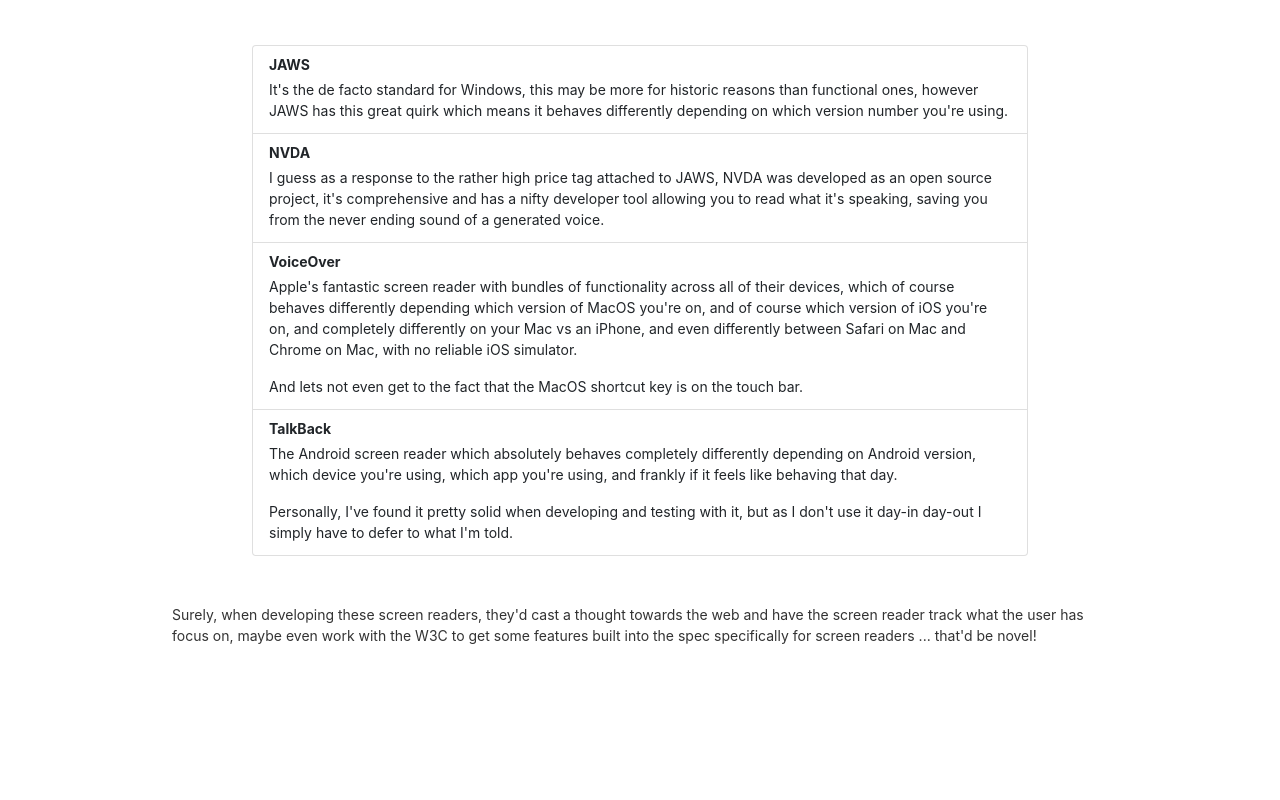
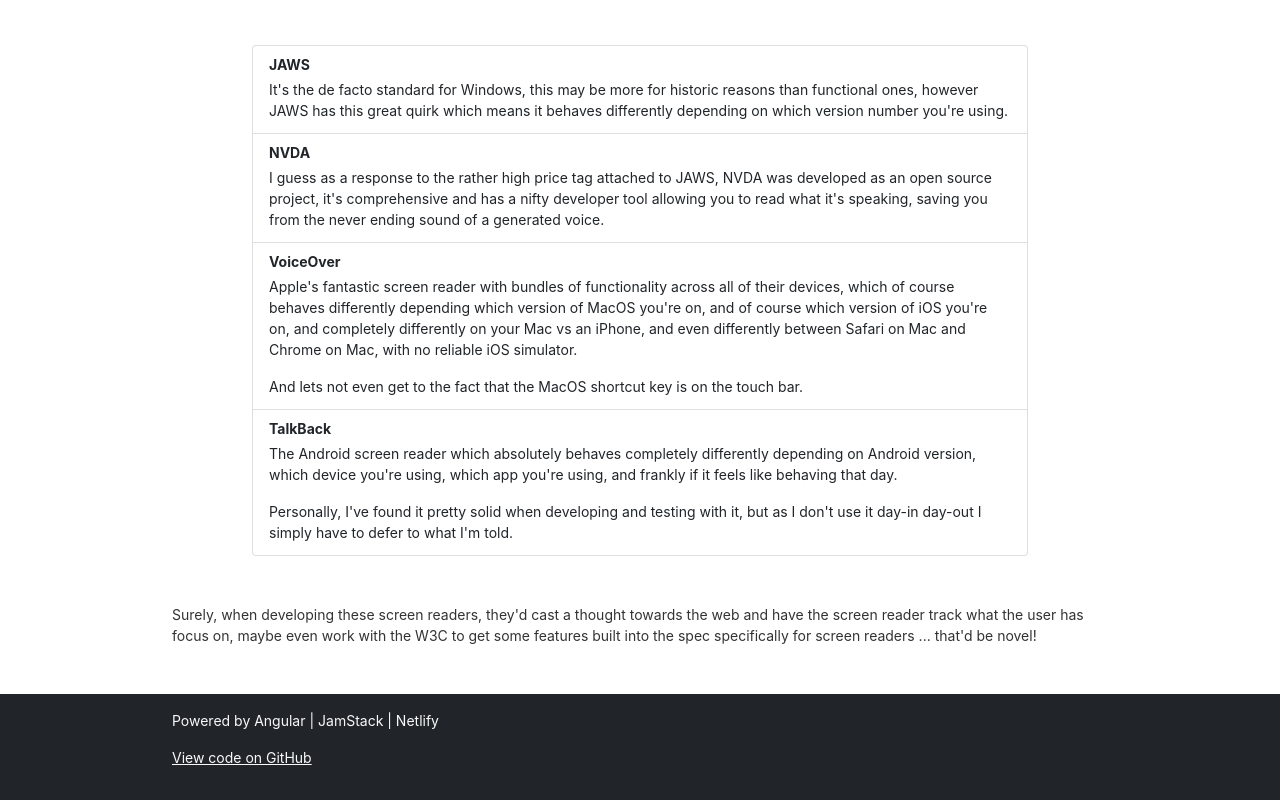
Before and after one commit to geometricpanda/Digital-and-Accessible, an Angular app: page / in a window 1280 px wide. Shown: the part 565-1365 px from the top of the page. Before the commit the page ends 1227 px from the top, so only its background shows below. Built offline with nearby package versions, Linux system fonts and the light colour scheme.

Commit message:
feat(footer): adding footer to each page

```diff
--- a/src/app/app.component.html
+++ b/src/app/app.component.html
@@ -2,4 +2,6 @@
 
 <router-outlet></router-outlet>
 
+<app-footer></app-footer>
+
 <app-modal-portal></app-modal-portal>
--- a/src/app/app.module.ts
+++ b/src/app/app.module.ts
@@ -5,17 +5,19 @@
 import {AppRoutingModule} from './app-routing.module';
 import {HeaderModule} from './common/header/header.module';
 import {ModalPortalModule} from './common/modal-portal/modal-portal.module';
+import {FooterModule} from './common/footer/footer.module';
 
 @NgModule({
   declarations: [
     AppComponent,
   ],
-  imports: [
-    BrowserModule.withServerTransition({ appId: 'serverApp' }),
-    AppRoutingModule,
-    HeaderModule,
-    ModalPortalModule,
-  ],
+    imports: [
+        BrowserModule.withServerTransition({appId: 'serverApp'}),
+        AppRoutingModule,
+        HeaderModule,
+        ModalPortalModule,
+        FooterModule,
+    ],
   providers: [],
   bootstrap: [AppComponent],
 })
--- /dev/null
+++ b/src/app/common/footer/footer.component.html
@@ -0,0 +1,10 @@
+<div class="bg-dark text-light py-3 mt-5">
+  <div class="container">
+    <p>Powered by Angular | JamStack | Netlify</p>
+    <p>
+      <a class="text-light" href="https://github.com/geometricpanda/safari-voiceover-modal" target="_blank">
+        View code on GitHub
+      </a>
+    </p>
+  </div>
+</div>
--- /dev/null
+++ b/src/app/common/footer/footer.component.ts
@@ -0,0 +1,15 @@
+import { Component, OnInit } from '@angular/core';
+
+@Component({
+  selector: 'app-footer',
+  templateUrl: './footer.component.html',
+  styleUrls: ['./footer.component.scss']
+})
+export class FooterComponent implements OnInit {
+
+  constructor() { }
+
+  ngOnInit(): void {
+  }
+
+}
```
Also changed, not shown: src/app/common/footer/footer.module.ts (added, +17 -0 lines), src/app/common/footer/footer.component.scss (added), 1 other file (tests, documents, lock files or other folders).
